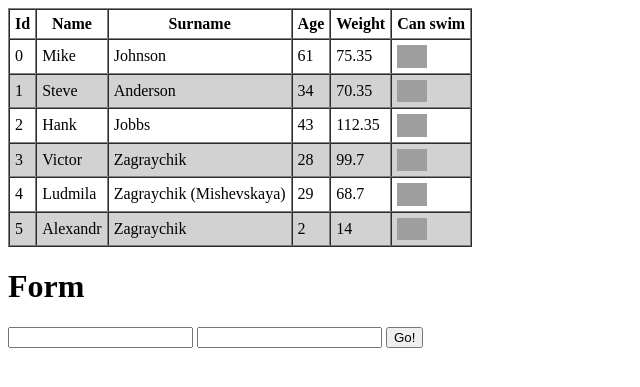
After one commit to gooooodok/PhpAcademy_HomeWork, a PHP site: the page made by Lesson_3_Php_array_cycle/Table + Form.php in a window 1280 px wide. The commit adds this page. Shown: the top 387 px of the page, without its empty margins (0-640 px from the left). Run offline with PHP 8.4, Linux system fonts and the light colour scheme; grey boxes are pictures that could not be loaded.

Commit message:
Lesson 4: Table, Form

```diff
--- /dev/null
+++ b/Lesson_3_Php_array_cycle/Table + Form.php
@@ -0,0 +1,117 @@
+<?php
+
+$employee1 = array(
+   "age" => 61,
+   "weight" => 75.35,
+   "name" => "Mike",
+   "surname" => "Johnson",
+   "can_swim" => true
+);
+
+$employee2 = array(
+   "age" => 34,
+   "weight" => 70.35,
+   "name" => "Steve",
+   "surname" => "Anderson",
+   "can_swim" => false
+);
+
+$employee3 = array(
+   "age" => 43,
+   "weight" => 112.35,
+   "name" => "Hank",
+   "surname" => "Jobbs",
+   "can_swim" => false
+);
+
+$employee4 = array(
+   "age" => 28,
+   "weight" => 99.7,
+   "name" => "Victor",
+   "surname" => "Zagraychik",
+   "can_swim" => true
+);
+
+$employee5 = array(
+   "age" => 29,
+   "weight" => 68.7,
+   "name" => "Ludmila",
+   "surname" => "Zagraychik (Mishevskaya)",
+   "can_swim" => true
+);
+
+$employee6 = array(
+   "age" => 2,
+   "weight" => 14,
+   "name" => "Alexandr",
+   "surname" => "Zagraychik",
+   "can_swim" => false
+);
+
+$employees = array($employee1, $employee2, $employee3, $employee4, $employee5, $employee6);
+
+?>
+
+<!DOCTYPE html>
+<html>
+<head>
+   <meta charset="UTF-8"/>
+   <title>Table</title>
+   <style>
+     .gray td {
+		 background: #d2d2d2;
+	 }
+   </style>
+</head>
+<body>
+
+<table border="1" cellspacing="0" cellpadding="5">
+   <tr>
+      <th>Id</th>
+      <th>Name</th>
+      <th>Surname</th>
+      <th>Age</th>
+      <th>Weight</th>
+      <th>Can swim</th>
+   </tr>
+
+   <?php foreach ($employees as $kay => $e) : ?>
+
+   <tr <?= $kay % 2 ? "class='gray'" : "" ?> >
+      <td><?= $kay ?> </td>
+      <td><?= $e["name"] ?> </td>
+      <td><?= $e["surname"] ?> </td>
+      <td><?= $e["age"] ?> </td>
+      <td><?= $e["weight"] ?> </td>
+      <td><?= $e["can_swim"] ? "<img src='img/Yes.png' alt='png' title='Yes' width='30' align='center'/>" : "<img src='img/No.png' alt='png' title='No' width='30' align='center'/>" ?> </td>
+   </tr>
+
+   <?php endforeach; ?>
+
+</table>
+
+<h1>Form</h1>
+
+<form method="post"/>
+   <input type="text" name="name"/>
+   <input type="password" name="password"/>
+   <button>Go!</button>
+</form>
+
+
+<?php
+   if ($_POST){
+	   echo "<h1>Form Data</h1>";
+	   echo "<pre>";
+	   var_dump($_POST);
+   }
+?>
+
+<?php if ($_POST) : ?>
+	   <h1>Form Data</h1>
+	   <?php echo "<pre>"; print_r($_POST) ?>
+<?php endif; ?>
+
+
+</body>
+</html>
```
Also changed, not shown: Lesson_3_Php_array_cycle/Table.php (added, +70 -0 lines), Lesson_3_Php_array_cycle/Table_V2.php (renamed from Lesson_3_Php_array_cycle/index.php, +9 -14 lines).
